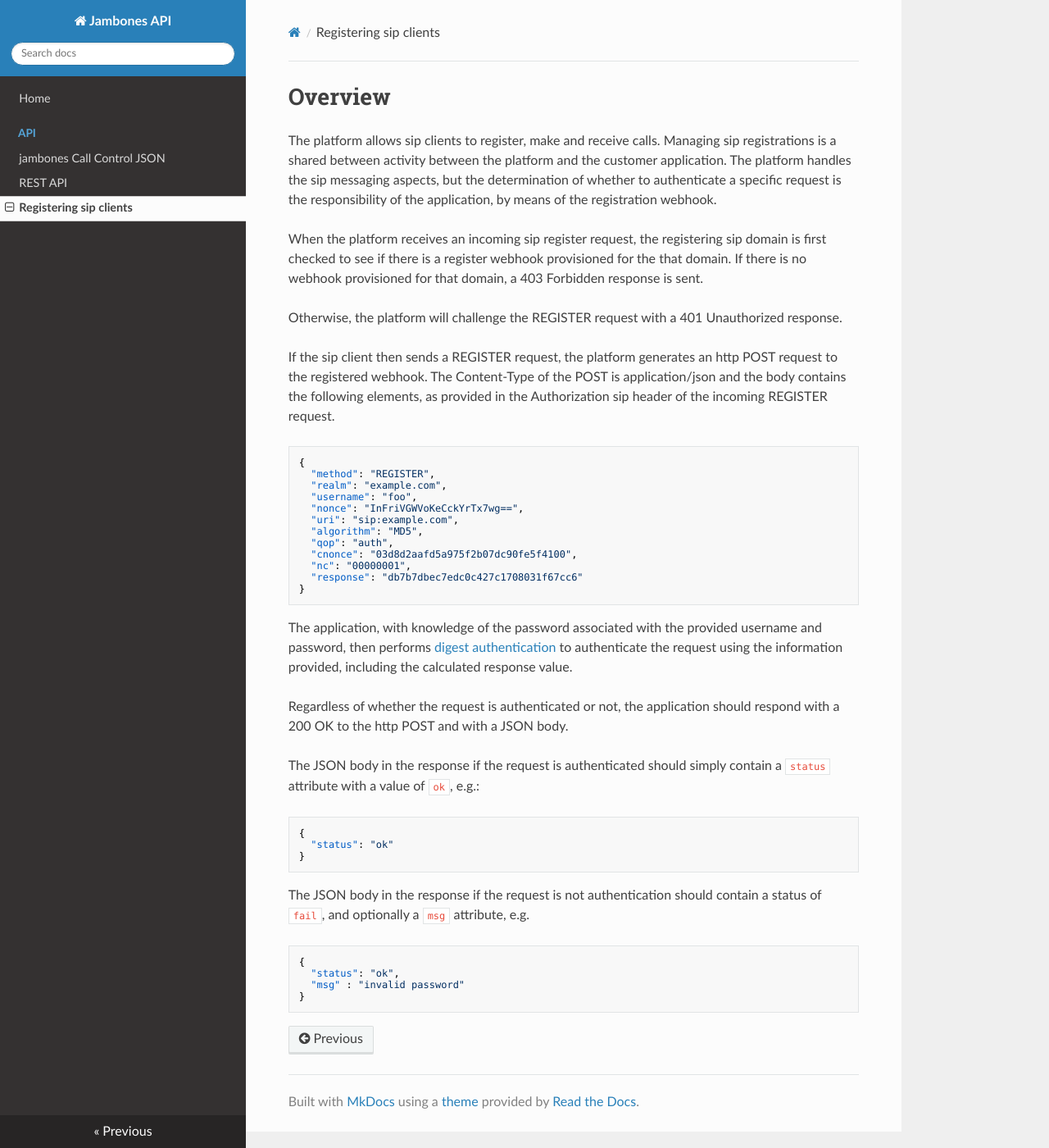
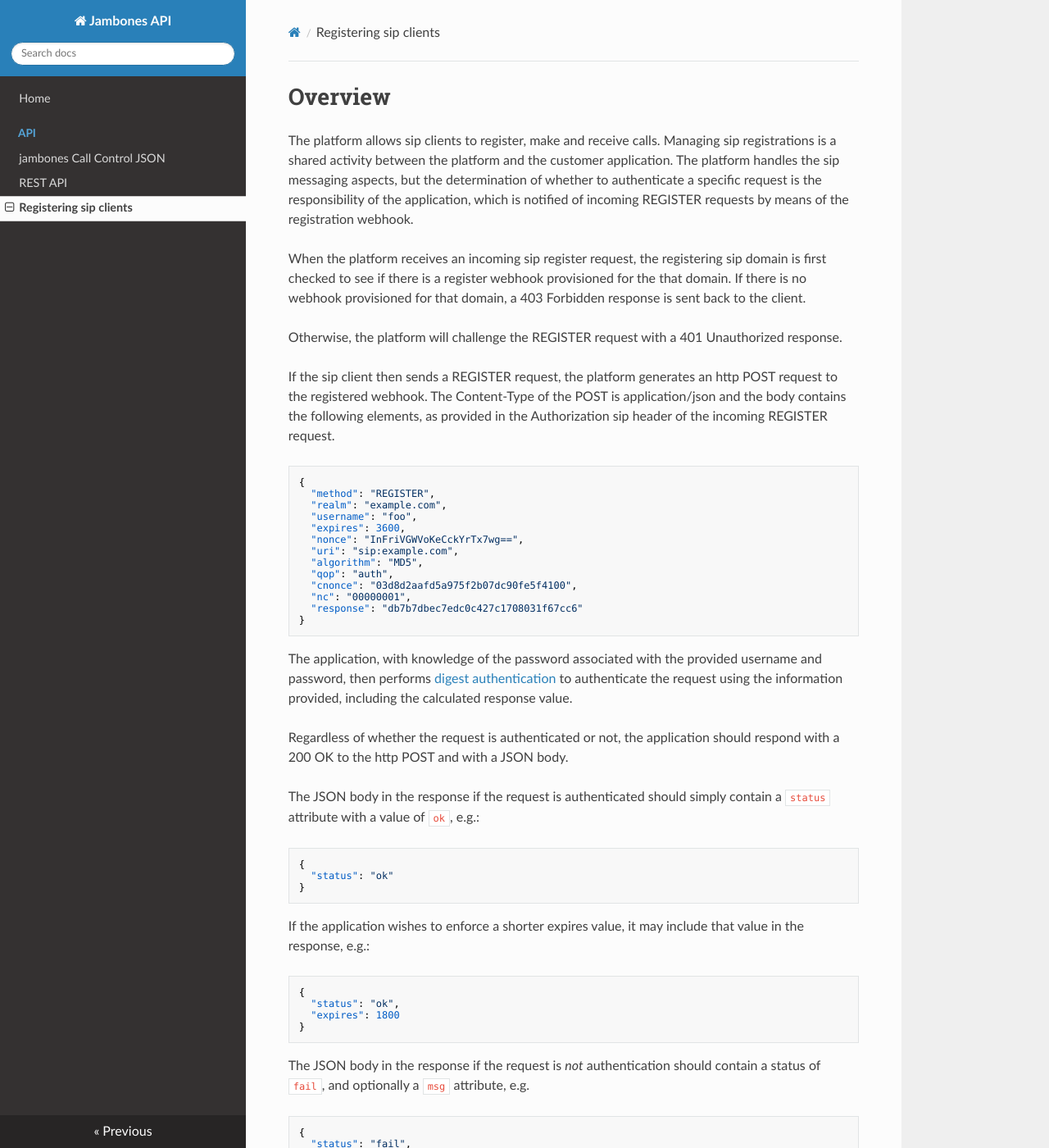
Before and after one commit to jambonz/jambonz-docs, an MkDocs documentation site: the page built from docs/register-hook.md, in a window 1280 px wide and 1400 px high. Shown: the whole window at 82% size. Built offline with MkDocs 1.6.1, drawn with Linux system fonts in a browser that asks for light colours; nearby versions of some CDN libraries.

Commit message:
update register docs

````diff
--- a/docs/register-hook.md
+++ b/docs/register-hook.md
@@ -1,7 +1,7 @@
 # Overview
-The platform allows sip clients to register, make and receive calls.  Managing sip registrations is a shared between activity between the platform and the customer application.  The platform handles the sip messaging aspects, but the determination of whether to authenticate a specific request is the responsibility of the application, by means of the registration webhook.
+The platform allows sip clients to register, make and receive calls.  Managing sip registrations is a shared  activity between the platform and the customer application.  The platform handles the sip messaging aspects, but the determination of whether to authenticate a specific request is the responsibility of the application, which is notified of incoming REGISTER requests by means of the registration webhook.
 
-When the platform receives an incoming sip register request, the registering sip domain is first checked to see if there is a register webhook provisioned for the that domain.  If there is no webhook provisioned for that domain, a 403 Forbidden response is sent.
+When the platform receives an incoming sip register request, the registering sip domain is first checked to see if there is a register webhook provisioned for the that domain.  If there is no webhook provisioned for that domain, a 403 Forbidden response is sent back to the client.
 
 Otherwise, the platform will challenge the REGISTER request with a 401 Unauthorized response.
 
@@ -11,6 +11,7 @@ If the sip client then sends a REGISTER request, the platform generates an http
   "method": "REGISTER",
   "realm": "example.com",
   "username": "foo",
+  "expires": 3600,
   "nonce": "InFriVGWVoKeCckYrTx7wg==",
   "uri": "sip:example.com",
   "algorithm": "MD5",
@@ -31,10 +32,18 @@ The JSON body in the response if the request is authenticated should simply cont
 }
 ```
 
-The JSON body in the response if the request is not authentication should contain a status of `fail`, and optionally a `msg` attribute, e.g.
+If the application wishes to enforce a shorter expires value, it may include that value in the response, e.g.:
 ```
 {
   "status": "ok",
+  "expires": 1800
+}
+```
+
+The JSON body in the response if the request is _not_ authentication should contain a status of `fail`, and optionally a `msg` attribute, e.g.
+```
+{
+  "status": "fail",
   "msg" : "invalid password"
 }
 ```
````
